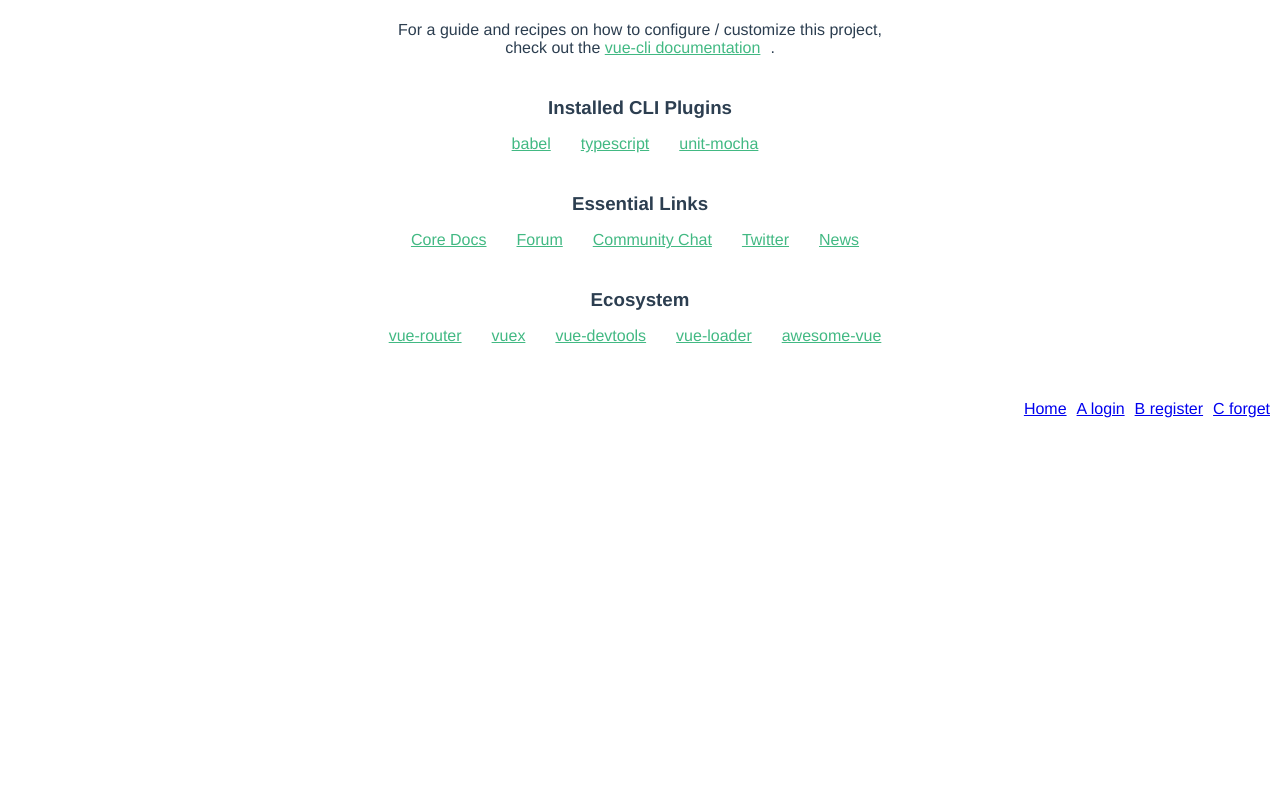
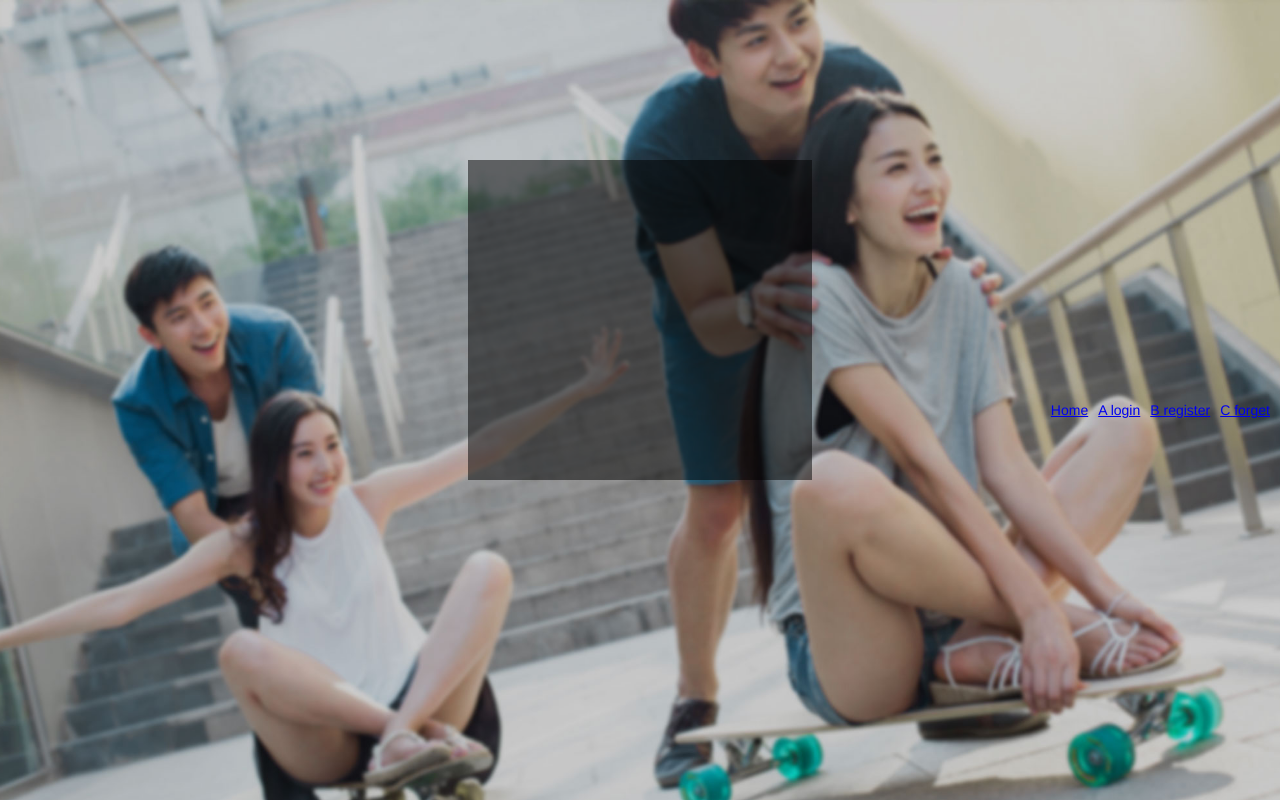
Before and after one commit to qingtonghub/vuex-ts, a Vue app: page /#/login in a window 1280 px wide. Before the commit this address led to /home#/login. Built offline with nearby package versions, Linux system fonts and the light colour scheme.

Commit message:
add login

```diff
--- a/src/App.vue
+++ b/src/App.vue
@@ -43,21 +43,14 @@ div.test {
   right: 0;
   top: 50%;
 }
-#app {
-  font-family: 'Avenir', Helvetica, Arial, sans-serif;
-  -webkit-font-smoothing: antialiased;
-  -moz-osx-font-smoothing: grayscale;
-  text-align: center;
-  color: #2c3e50;
+* {
+  padding: 0;
+  margin: 0;
+  box-sizing: border-box;
 }
-#nav {
-  padding: 30px;
-  a {
-    font-weight: bold;
-    color: #2c3e50;
-    &.router-link-exact-active {
-      color: #42b983;
-    }
-  }
+body {
+  font-family: Helvetica Neue,Helvetica,Hiragino Sans GB,Microsoft YaHei,Arial,STHeiti,sans-serif;
+  font-size: 14px;
+  line-height: 1.42857143;
 }
 </style>
--- a/src/components/Login.vue
+++ b/src/components/Login.vue
@@ -2,12 +2,14 @@
  * @Description: 登录组件
  * @Author: QingTong
  * @Date: 2019-01-25 15:16:27
- * @Last Modified by: QingTong
- * @Last Modified time: 2019-02-02 11:43:34
+ * @Last Modified by: qingtong
+ * @Last Modified time: 2019-02-08 20:53:37
  */
 <template>
-  <div class="test">
-    Login
+  <div :class="[$style['page-wrap'], $style['login-wrap']]">
+    <div :class="$style['form-box']">
+
+    </div>
   </div>
 </template>
 
@@ -20,9 +22,9 @@
     private created(): void {
       // https://api.github.com/users/octocat/gists
       // this.axios.get('/clientPool/GetChannel').then((response) => {
-      this.axios.get('/example/get').then((response) => {
-        console.log(response);
-      });
+      // this.axios.get('/example/get').then((response) => {
+      //   console.log(response);
+      // });
     }
     private mounted(): void {
       // console.log('login mounted');
@@ -35,3 +37,32 @@
     }
   }
 </script>
+
+<style lang="scss" module>
+  .page-wrap {
+    position: fixed;
+    top: 0;
+    left: 0;
+    height: 100%;
+    width: 100%;
+    min-height: 710px;
+    z-index: -10;
+    background-position: center 0;
+    background-repeat: no-repeat;
+    background-size: cover;
+    zoom: 1;
+  }
+  .login-wrap {
+    background-image: url(../assets/imgs/agent_bg.jpg);
+  }
+  .form-box {
+    width: 344px;
+    height: 320px;
+    position: absolute;
+    left: 50%;
+    top: 40%;
+    z-index: 10;
+    transform: translate(-50%, -50%);
+    background: rgba(0, 0, 0, 0.5);
+  }
+</style>
--- a/src/router/index.ts
+++ b/src/router/index.ts
@@ -12,7 +12,7 @@ import routes from './routes';
 Vue.use(Router);
 
 const router = new Router({
-  mode: 'history',
+  mode: 'hash',
   routes,
   // scrollBehavior(to, from, savedPosition) {
   //   // return 期望滚动到哪个的位置
--- a/vue.config.js
+++ b/vue.config.js
@@ -2,19 +2,22 @@
  * @Description: vue配置文件
  * @Author: QingTong
  * @Date: 2019-01-31 11:55:02
- * @Last Modified by: QingTong
- * @Last Modified time: 2019-02-02 11:46:02
+ * @Last Modified by: qingtong
+ * @Last Modified time: 2019-02-08 20:21:24
  */
 
 module.exports = {
+  css: {
+    modules: false,
+  },
   devServer: {
     port: 8081,
-    proxy: {
-      '/': {
-        target: 'http://localhost:3001/',
-        // changeOrigin: true,
-        ws: false,
-      }
-    }
+    // proxy: {
+    //   '/': {
+    //     target: 'http://localhost:3001/',
+    //     // changeOrigin: true,
+    //     ws: false,
+    //   }
+    // }
   }
 }
```
Also changed, not shown: src/assets/imgs/agent_bg.jpg (added), 1 other file (tests, documents, lock files or other folders).
